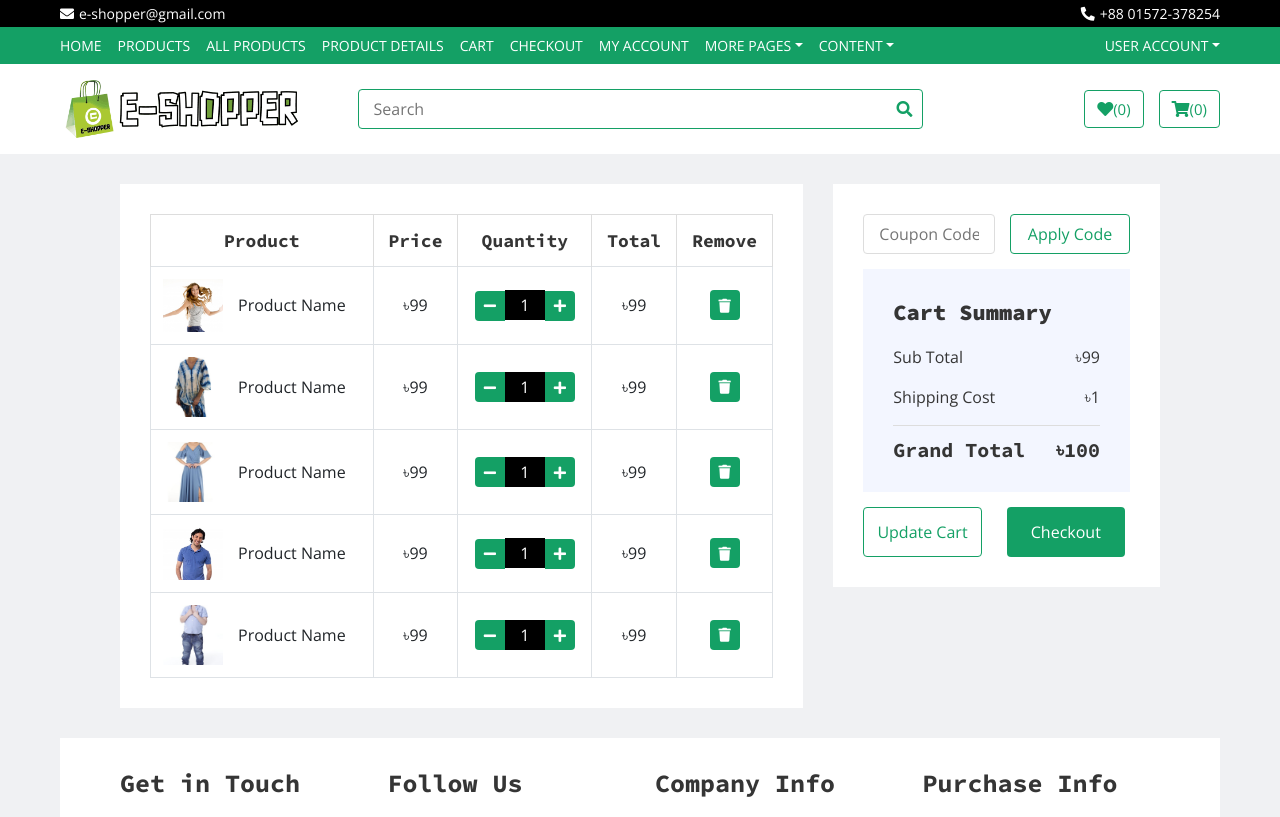
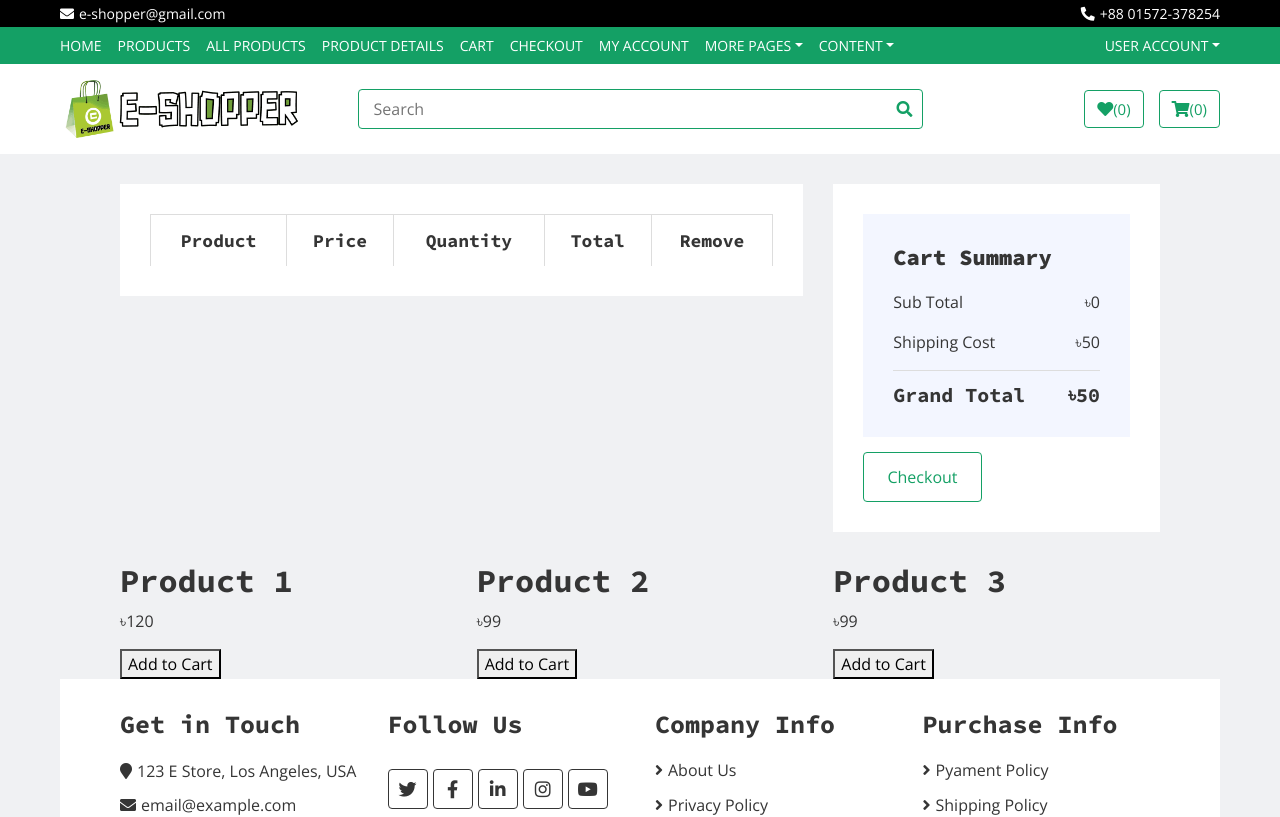
Before and after one commit to jhraj963/eshop, a React (Create React App) app: page /Cart in a window 1280 px wide. Shown: the top 817 px of the page. Built offline with nearby package versions, Linux system fonts and the light colour scheme.

Commit message:
add to cart

```diff
--- a/src/layouts/include/header.js
+++ b/src/layouts/include/header.js
@@ -19,6 +19,7 @@
     const isLinkActive = (path) => {
         return location.pathname == path ? 'active' : "";
     }
+
    return (
         <>
 
--- a/src/pages/Cart/index.js
+++ b/src/pages/Cart/index.js
@@ -1,11 +1,53 @@
-import React from 'react'
+import React, { useState } from 'react'
 import AdminLayout from '../../layouts/AdminLayout'
 
 function Cart() {
+    // State for cart items
+    const [cartItems, setCartItems] = useState([]);
+
+    // Sample product data for demonstration
+    const products = [
+        { id: 1, name: 'Product 1', price: 120, quantity: 1 },
+        { id: 2, name: 'Product 2', price: 99, quantity: 1 },
+        { id: 3, name: 'Product 3', price: 99, quantity: 1 }
+    ];
+
+    // Add product to cart
+    const addToCart = (product) => {
+        const existingProduct = cartItems.find(item => item.id === product.id);
+        if (existingProduct) {
+            setCartItems(
+                cartItems.map(item =>
+                    item.id === product.id ? { ...item, quantity: item.quantity + 1 } : item
+                )
+            );
+        } else {
+            setCartItems([...cartItems, { ...product, quantity: 1 }]);
+        }
+    };
+
+    // Remove product from cart
+    const removeFromCart = (productId) => {
+        setCartItems(cartItems.filter(item => item.id !== productId));
+    };
+
+    // Update quantity of a product
+    const updateQuantity = (productId, amount) => {
+        setCartItems(
+            cartItems.map(item =>
+                item.id === productId ? { ...item, quantity: Math.max(1, item.quantity + amount) } : item
+            )
+        );
+    };
+
+    // Calculate total price
+    const getTotalPrice = () => {
+        return cartItems.reduce((total, item) => total + item.price * item.quantity, 0);
+    };
+
     return (
         <AdminLayout>
             <>
-
                 {/* Cart Start */}
                 <div className="cart-page">
                     <div className="container-fluid">
@@ -24,96 +66,25 @@
                                                 </tr>
                                             </thead>
                                             <tbody className="align-middle">
-                                        <tr>
+                                                {cartItems.map((item) => (
+                                                    <tr key={item.id}>
                                                         <td>
                                                             <div className="img">
-                                                    <a href="#"><img src="assets/img/product-1.jpg" alt="Image"/></a>
-                                                    <p>Product Name</p>
+                                                                <p>{item.name}</p>
                                                             </div>
                                                         </td>
-                                            <td>৳99</td>
+                                                        <td>৳{item.price}</td>
                                                         <td>
                                                             <div className="qty">
-                                                    <button className="btn-minus"><i className="fa fa-minus"></i></button>
-                                                    <input type="text" value="1"/>
-                                                    <button className="btn-plus"><i className="fa fa-plus"></i></button>
+                                                                <button className="btn-minus" onClick={() => updateQuantity(item.id, -1)}><i className="fa fa-minus"></i></button>
+                                                                <input type="text" value={item.quantity} readOnly />
+                                                                <button className="btn-plus" onClick={() => updateQuantity(item.id, 1)}><i className="fa fa-plus"></i></button>
                                                             </div>
                                                         </td>
-                                            <td>৳99</td>
-                                            <td><button><i className="fa fa-trash"></i></button></td>
+                                                        <td>৳{item.price * item.quantity}</td>
+                                                        <td><button onClick={() => removeFromCart(item.id)}><i className="fa fa-trash"></i></button></td>
                                                     </tr>
-                                        <tr>
-                                            <td>
-                                                <div className="img">
-                                                    <a href="#"><img src="assets/img/product-2.jpg" alt="Image"/></a>
-                                                    <p>Product Name</p>
-                                                </div>
-                                            </td>
-                                            <td>৳99</td>
-                                            <td>
-                                                <div className="qty">
-                                                    <button className="btn-minus"><i className="fa fa-minus"></i></button>
-                                                    <input type="text" value="1"/>
-                                                    <button className="btn-plus"><i className="fa fa-plus"></i></button>
-                                                </div>
-                                            </td>
-                                            <td>৳99</td>
-                                            <td><button><i className="fa fa-trash"></i></button></td>
-                                        </tr>
-                                        <tr>
-                                            <td>
-                                                <div className="img">
-                                                    <a href="#"><img src="assets/img/product-3.jpg" alt="Image"/></a>
-                                                    <p>Product Name</p>
-                                                </div>
-                                            </td>
-                                            <td>৳99</td>
-                                            <td>
-                                                <div className="qty">
-                                                    <button className="btn-minus"><i className="fa fa-minus"></i></button>
-                                                    <input type="text" value="1"/>
-                                                    <button className="btn-plus"><i className="fa fa-plus"></i></button>
-                                                </div>
-                                            </td>
-                                            <td>৳99</td>
-                                            <td><button><i className="fa fa-trash"></i></button></td>
-                                        </tr>
-                                        <tr>
-                                            <td>
-                                                <div className="img">
-                                                    <a href="#"><img src="assets/img/product-4.jpg" alt="Image"/></a>
-                                                    <p>Product Name</p>
-                                                </div>
-                                            </td>
-                                            <td>৳99</td>
-                                            <td>
-                                                <div className="qty">
-                                                    <button className="btn-minus"><i className="fa fa-minus"></i></button>
-                                                    <input type="text" value="1"/>
-                                                    <button className="btn-plus"><i className="fa fa-plus"></i></button>
-                                                </div>
-                                            </td>
-                                            <td>৳99</td>
-                                            <td><button><i className="fa fa-trash"></i></button></td>
-                                        </tr>
-                                        <tr>
-                                            <td>
-                                                <div className="img">
-                                                    <a href="#"><img src="assets/img/product-5.jpg" alt="Image"/></a>
-                                                    <p>Product Name</p>
-                                                </div>
-                                            </td>
-                                            <td>৳99</td>
-                                            <td>
-                                                <div className="qty">
-                                                    <button className="btn-minus"><i className="fa fa-minus"></i></button>
-                                                    <input type="text" value="1"/>
-                                                    <button className="btn-plus"><i className="fa fa-plus"></i></button>
-                                                </div>
-                                            </td>
-                                            <td>৳99</td>
-                                            <td><button><i className="fa fa-trash"></i></button></td>
-                                        </tr>
+                                                ))}
                                             </tbody>
                                         </table>
                                     </div>
@@ -123,21 +94,14 @@
                                 <div className="cart-page-inner">
                                     <div className="row">
                                         <div className="col-md-12">
-                                    <div className="coupon">
-                                        <input type="text" placeholder="Coupon Code"/>
-                                        <button>Apply Code</button>
-                                    </div>
-                                </div>
-                                <div className="col-md-12">
                                             <div className="cart-summary">
                                                 <div className="cart-content">
                                                     <h1>Cart Summary</h1>
-                                            <p>Sub Total<span>৳99</span></p>
-                                            <p>Shipping Cost<span>৳1</span></p>
-                                            <h2>Grand Total<span>৳100</span></h2>
+                                                    <p>Sub Total<span>৳{getTotalPrice()}</span></p>
+                                                    <p>Shipping Cost<span>৳50</span></p>
+                                                    <h2>Grand Total<span>৳{getTotalPrice() + 50}</span></h2>
                                                 </div>
                                                 <div className="cart-btn">
-                                            <button>Update Cart</button>
                                                     <button>Checkout</button>
                                                 </div>
                                             </div>
@@ -146,22 +110,22 @@
                                 </div>
                             </div>
                         </div>
+                        {/* Sample products to add to cart */}
+                        <div className="row">
+                            {products.map(product => (
+                                <div key={product.id} className="col-md-4">
+                                    <h2>{product.name}</h2>
+                                    <p>৳{product.price}</p>
+                                    <button onClick={() => addToCart(product)}>Add to Cart</button>
+                                </div>
+                            ))}
+                        </div>
                     </div>
                 </div>
                 {/* Cart End */}
-
-
-
             </>
-
-
-
-
-
-
-
         </AdminLayout>
-    )
+    );
 }
 
-export default Cart
+export default Cart;
```
Also changed, not shown: src/pages/AllProducts/index.js (+0 -12 lines). Lines whose indentation alone changed are shown as unchanged.
